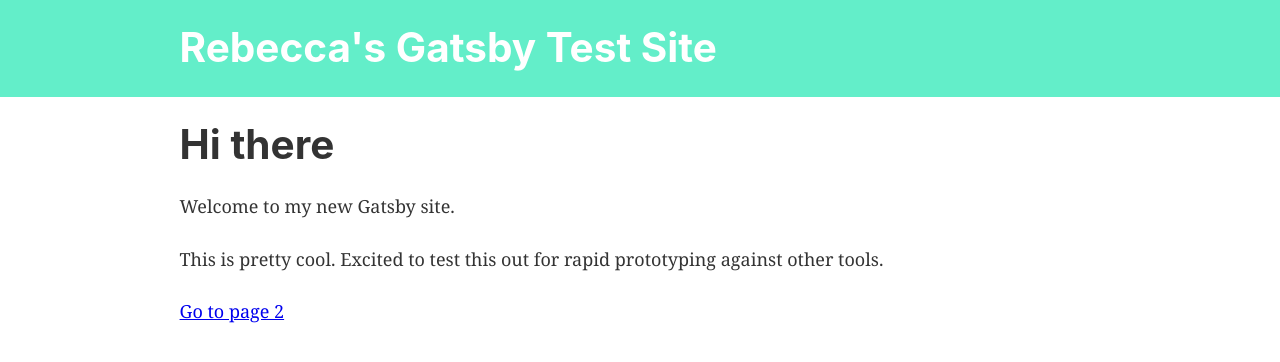
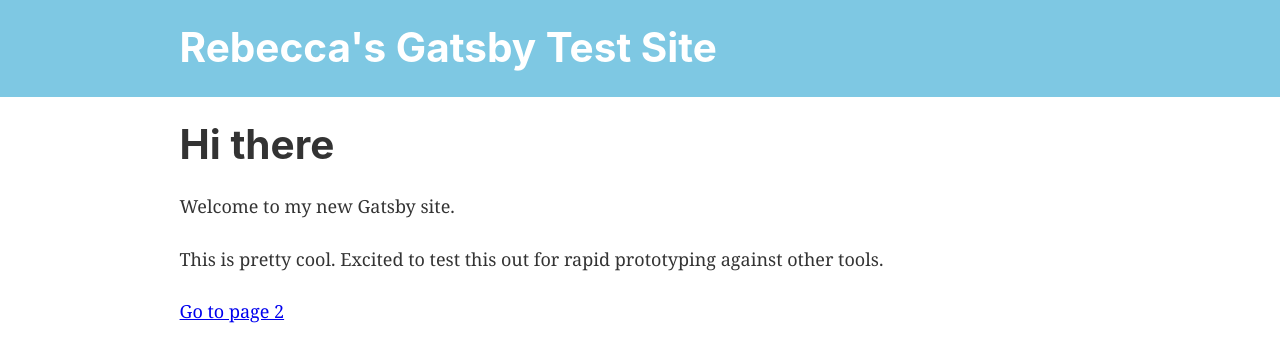
Before and after one commit to rebz135/gatsby-test, a Gatsby site: page / in a window 1280 px wide. Built offline with nearby package versions, Linux system fonts and the light colour scheme; Gatsby itself is replaced by a stand-in of ours.

Commit message:
Change header color and page text

```diff
--- a/src/components/header.js
+++ b/src/components/header.js
@@ -4,7 +4,7 @@
 const Header = ({ siteTitle }) => (
   <div
     style={{
-      background: '#63EEC9',
+      background: '#7EC8E3',
       marginBottom: '1.45rem',
     }}
   >
```
